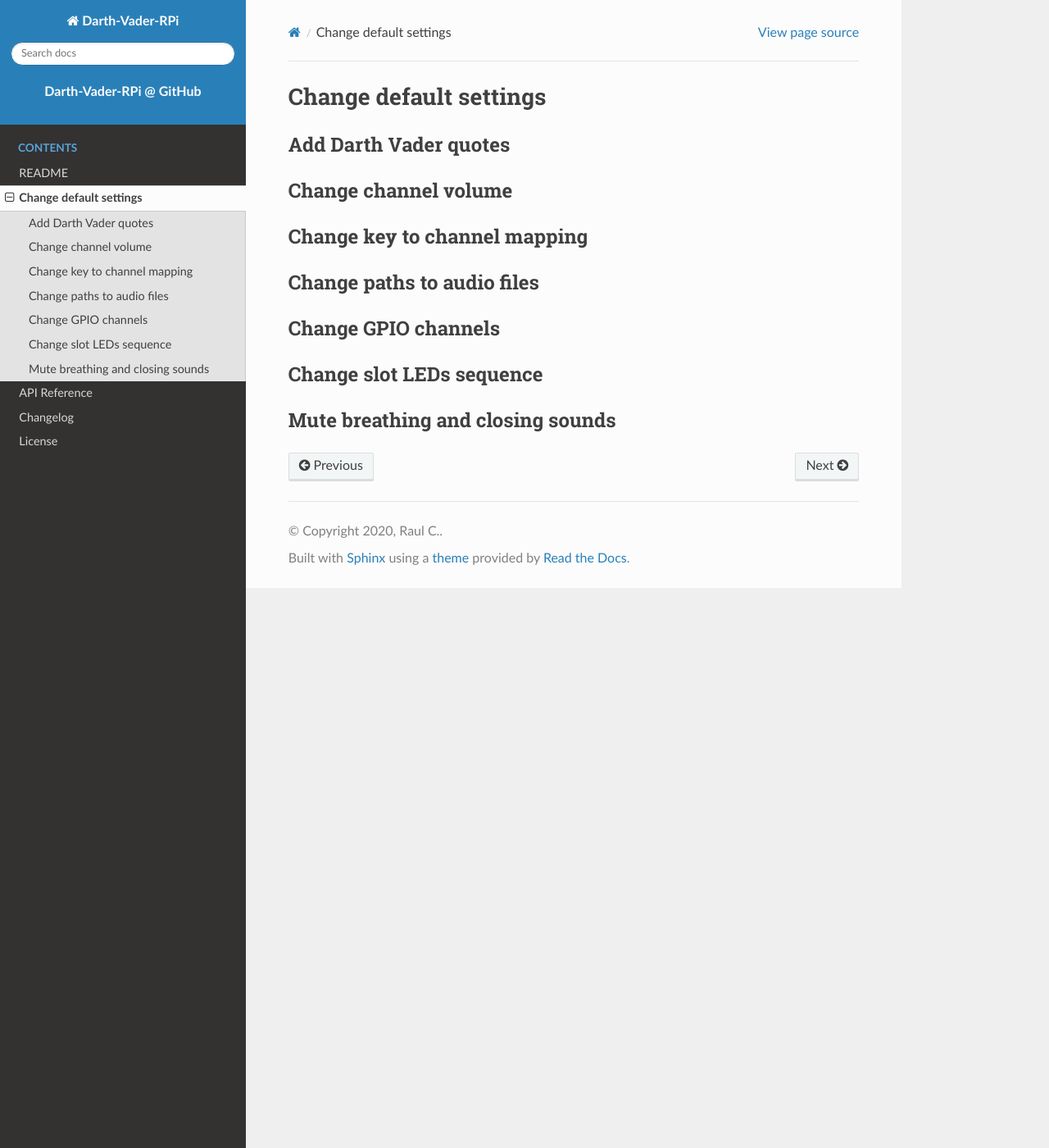
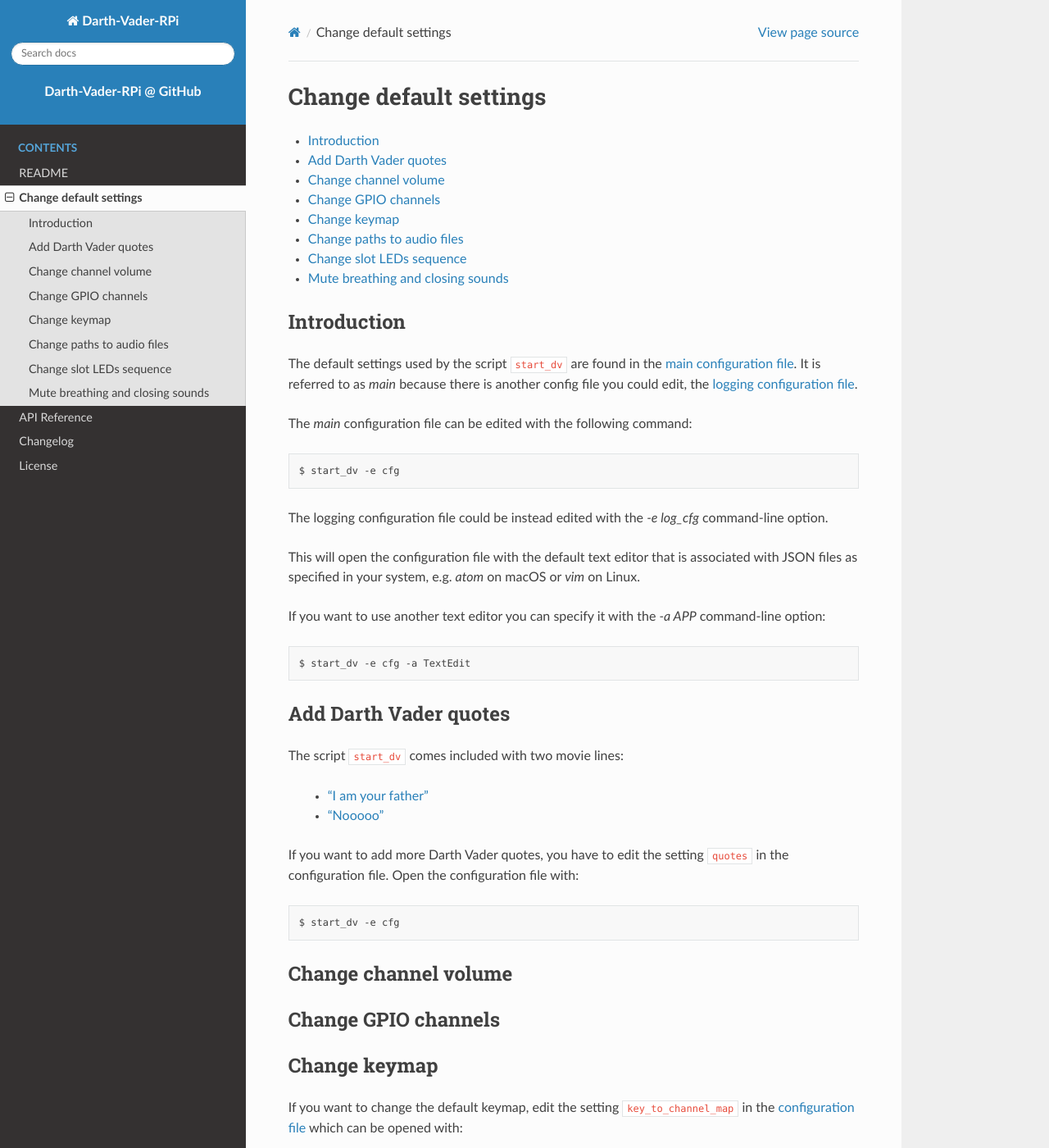
Before and after one commit to raul23/Darth-Vader-RPi, a Sphinx documentation site: the page built from docs/change_default_settings.rst, in a window 1280 px wide and 1400 px high. Shown: the whole window at 82% size. Built offline with Sphinx 7.4.7 and the Read the Docs theme 2.0.0, drawn with Linux system fonts in a browser that asks for light colours; some of the changed text lies outside the part shown.

Commit message:
Update change_default_settings: start writing sections

```diff
--- a/docs/change_default_settings.rst
+++ b/docs/change_default_settings.rst
@@ -1,21 +1,99 @@
+.. _configuration file: https://github.com/raul23/Darth-Vader-RPi/blob/master/darth_vader_rpi/configs/default_main_cfg.json#L1
+.. _logging configuration file: https://github.com/raul23/Darth-Vader-RPi/blob/master/darth_vader_rpi/configs/default_logging_cfg.json
+.. _main configuration file: https://github.com/raul23/Darth-Vader-RPi/blob/master/darth_vader_rpi/configs/default_main_cfg.json
+.. _setting GPIO_channels: #change-gpio-channels
+.. _"I am your father": https://www.youtube.com/watch?v=xuJEYdOFEP4
+.. _"Nooooo": https://www.youtube.com/watch?v=ZscVhFvD6iE
+.. _Platform limitations: https://simulrpi.readthedocs.io/en/latest/api_reference.html#important-platform-limitations-label
+.. _SimulRPi's documentation: https://simulrpi.readthedocs.io/en/latest/api_reference.html#content-default-keymap-label
+
 =======================
 Change default settings
 =======================
 
+.. contents::
+   :depth: 2
+   :local:
+
+Introduction
+============
+
+The default settings used by the script ``start_dv`` are found in the
+`main configuration file`_. It is referred to as *main* because there is another
+config file you could edit, the `logging configuration file`_.
+
+The *main* configuration file can be edited with the following command::
+
+   $ start_dv -e cfg
+
+The logging configuration file could be instead edited with the `-e log_cfg`
+command-line option.
+
+This will open the configuration file with the default text editor that is
+associated with JSON files as specified in your system, e.g. *atom* on macOS or
+*vim* on Linux.
+
+If you want to use another text editor you can specify it with the `-a APP`
+command-line option::
+
+   $ start_dv -e cfg -a TextEdit
+
 Add Darth Vader quotes
 ======================
+The script ``start_dv`` comes included with two movie lines:
+
+   * `"I am your father"`_
+   * `"Nooooo"`_
+
+If you want to add more Darth Vader quotes, you have to edit the setting
+``quotes`` in the configuration file. Open the configuration file with::
+
+   $ start_dv -e cfg
 
 Change channel volume
 =====================
 
-Change key to channel mapping
-=============================
+Change GPIO channels
+====================
+
+Change keymap
+=============
+.. TODO: check line numbers before publishing
+
+If you want to change the default keymap, edit the setting
+``key_to_channel_map`` in the `configuration file <https://github.com/raul23/Darth-Vader-RPi/blob/master/darth_vader_rpi/configs/default_main_cfg.json#L18>`__
+which can be opened with::
+
+   $ start_dv -e cfg
+
+.. literalinclude:: ../darth_vader_rpi/configs/default_main_cfg.json
+   :language: python
+   :lines: 18-23
+   :emphasize-lines: 3-5
+   :caption: **Default keymap used in the configuration file**
+
+You will need to change the name of the keyboard key.
+
+The names of keyboard keys that you can use are those specified in the
+`SimulRPi's documentation`_, e.g. `media_play_pause`, `shift`, and `shift_r`.
+
+The value for each keyboard key is the GPIO channel number (integer) associated
+with a push button, e.g. 23 is related to the *ligthsaber_button*. The GPIO
+channels are identified in the `setting GPIO_channels`_ from the configuration
+file.
+
+.. note::
+
+   On mac, I recommend using the following keyboard keys because they don't
+   require running the script ``start_dv`` with ``sudo``: *alt*, *alt_r*,
+   *cmd*, *cmd_r*, *ctrl*, *ctrl_r*, *media_play_pause*,
+   *media_volume_down*, *media_volume_mute*, *media_volume_up*, *shift*,
+   and *shift_r*.
+
+   **Ref.:** `Platform limitations`_
 
 Change paths to audio files
 ===========================
-
-Change GPIO channels
-====================
 
 Change slot LEDs sequence
 =========================
```
